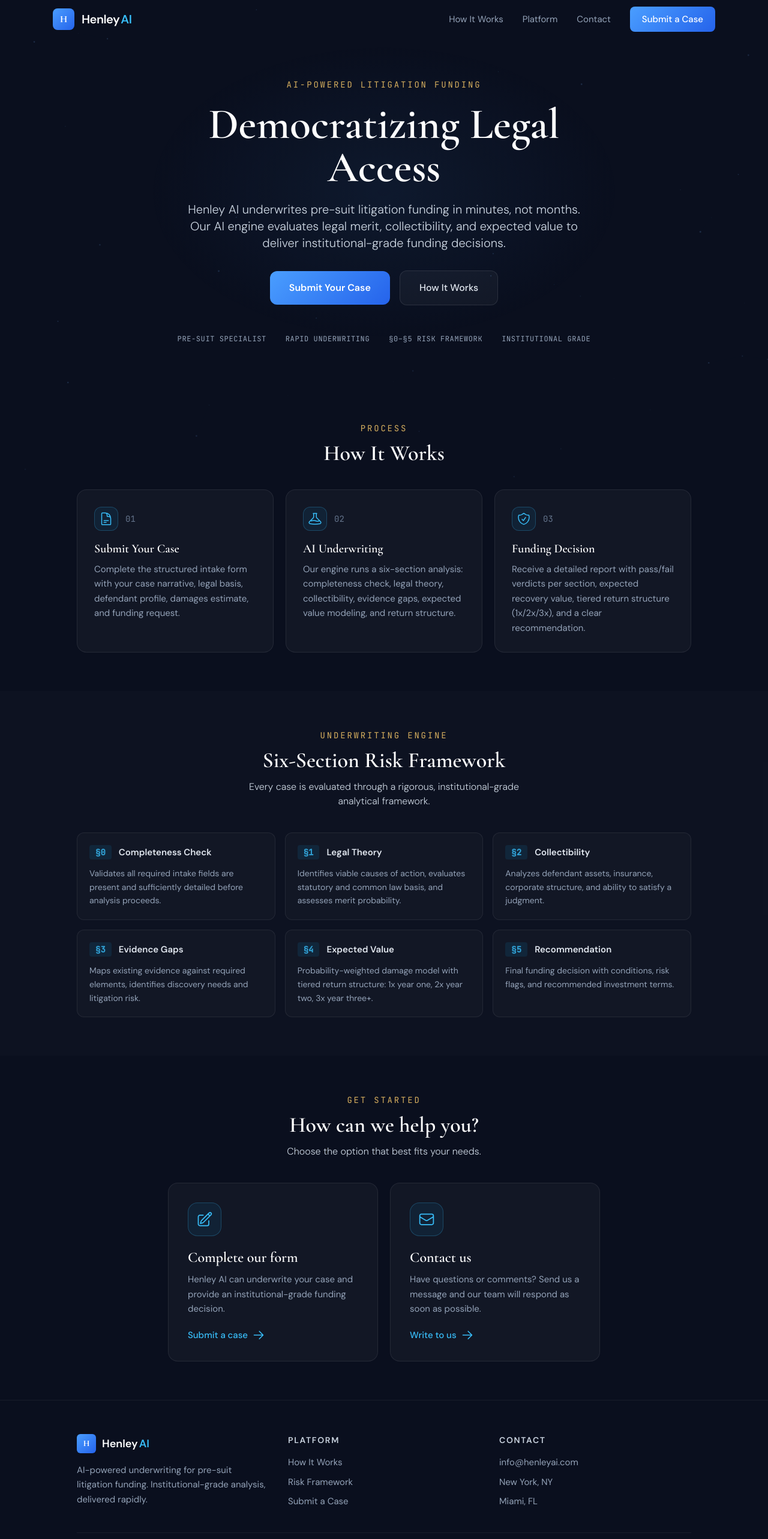
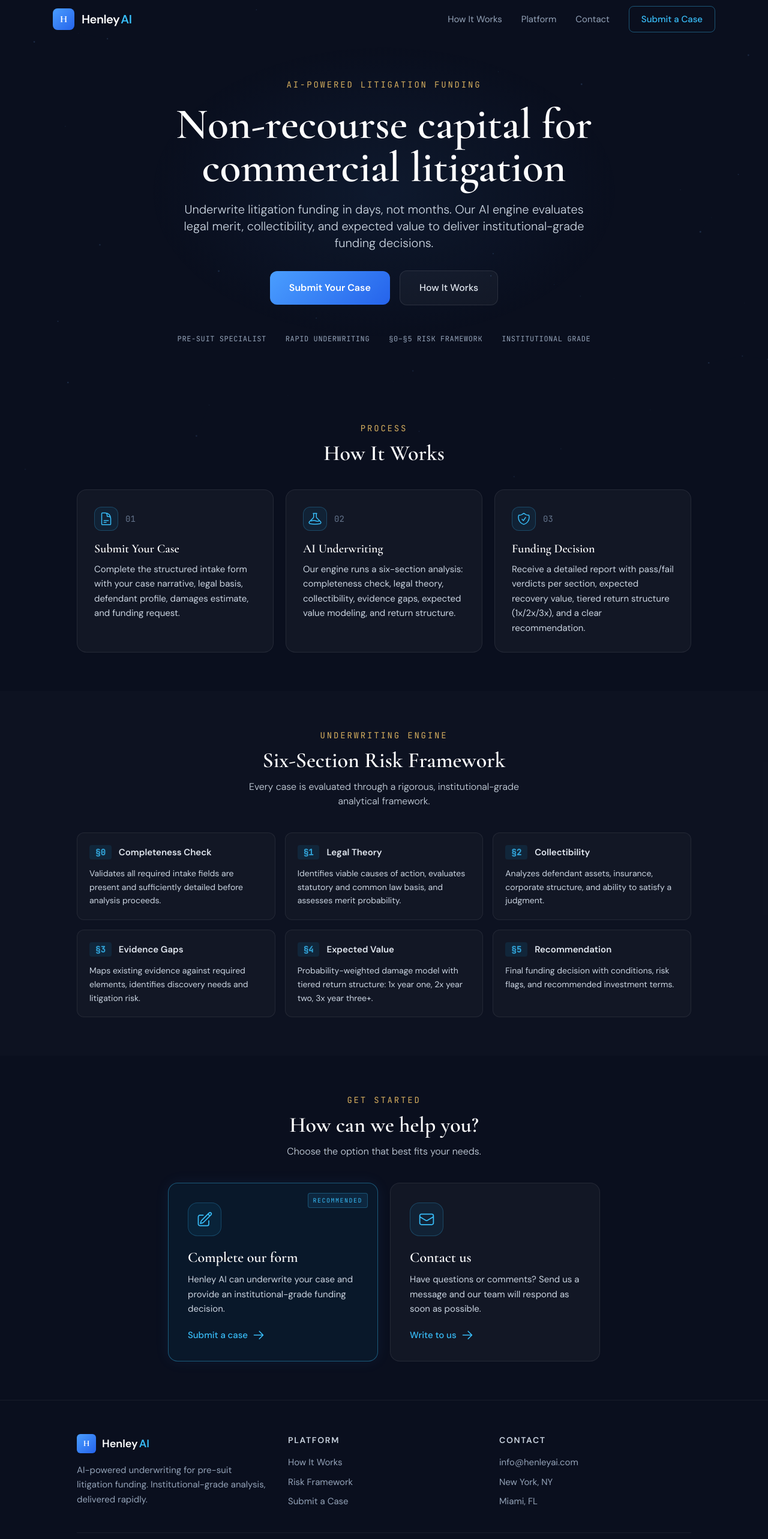
Before and after one commit to camwertheimer-blip/henley-ai, a Next.js app: page / in a window 1280 px wide. Shown: the top 2566 px of the page at 60% size. Built offline with nearby package versions, Linux system fonts and the light colour scheme.

Commit message:
style: bump body text contrast site-wide

```diff
--- a/src/app/page.tsx
+++ b/src/app/page.tsx
@@ -702,7 +702,7 @@
             <Field label="Funding Request" hint="Total litigation funding amount requested in US dollars.">
               <div className="flex items-center gap-2 mt-1">
                 <span className="text-3xl font-medium font-mono" style={{ color: "rgba(148,163,184,0.35)" }}>$</span>
-                <input type="text" inputMode="numeric" value={form.fundingRequest} disabled={loading} onChange={(e) => set("fundingRequest", fmtCurrency(e.target.value))} onFocus={() => setFocus("fundingRequest")} onBlur={() => setFocus(null)} placeholder="0" className="w-full bg-transparent text-3xl font-medium text-white placeholder:text-slate-600/40 outline-none font-mono disabled:opacity-30" />
+                <input type="text" inputMode="numeric" value={form.fundingRequest} disabled={loading} onChange={(e) => set("fundingRequest", fmtCurrency(e.target.value))} onFocus={() => setFocus("fundingRequest")} onBlur={() => setFocus(null)} placeholder="250,000" className="w-full bg-transparent text-3xl font-medium text-white placeholder:text-slate-600 outline-none font-mono disabled:opacity-30" />
               </div>
             </Field>
             <Field label="Legal Representation" hint="Current status of legal counsel for this matter.">
@@ -921,9 +921,9 @@
               {["How It Works", "Platform", "Contact"].map((l) => (
                 <a key={l} href={`#${l.toLowerCase().replace(/\s+/g, "-")}`} className="text-[15px] text-slate-400 hover:text-white transition-colors duration-200">{l}</a>
               ))}
-              <button onClick={scrollToForm} className="text-[15px] font-medium text-white px-5 py-2.5 rounded-lg transition-all duration-200 hover:brightness-110" style={{ background: "linear-gradient(135deg, #4a9eff 0%, #2563eb 100%)" }}>Submit a Case</button>
+              <button onClick={scrollToForm} className="text-[15px] font-medium text-sky-400 px-5 py-2.5 rounded-lg border border-sky-400/40 bg-transparent hover:bg-sky-400/10 hover:border-sky-400/60 transition-all duration-200">Submit a Case</button>
             </nav>
-            <button onClick={scrollToForm} className="md:hidden text-sm font-medium text-white px-4 py-2 rounded-lg" style={{ background: "linear-gradient(135deg, #4a9eff 0%, #2563eb 100%)" }}>Submit a Case</button>
+            <button onClick={scrollToForm} className="md:hidden text-sm font-medium text-sky-400 px-4 py-2 rounded-lg border border-sky-400/40 bg-transparent">Submit a Case</button>
           </div>
         </header>
 
@@ -934,9 +934,9 @@
             <div className="anim-up" style={{ animationDelay: "0.1s" }}>
               <p className="font-mono text-sm tracking-[0.2em] uppercase mb-5" style={{ color: "var(--gold)" }}>AI-Powered Litigation Funding</p>
             </div>
-            <h1 className="font-display text-5xl sm:text-6xl md:text-[4.5rem] font-semibold text-white leading-[1.08] mb-5 anim-up" style={{ animationDelay: "0.2s" }}>Democratizing Legal Access</h1>
+            <h1 className="font-display text-5xl sm:text-6xl md:text-[4.5rem] font-semibold text-white leading-[1.08] mb-5 anim-up" style={{ animationDelay: "0.2s" }}> Non-recourse capital for commercial litigation</h1>
             <p className="text-lg md:text-xl text-slate-300 font-light leading-relaxed max-w-2xl mx-auto mb-8 anim-up" style={{ animationDelay: "0.3s" }}>
-              Henley AI underwrites pre-suit litigation funding in minutes, not months. Our AI engine evaluates legal merit, collectibility, and expected value to deliver institutional-grade funding decisions.
+              Underwrite litigation funding in days, not months. Our AI engine evaluates legal merit, collectibility, and expected value to deliver institutional-grade funding decisions.
             </p>
             <div className="flex flex-col sm:flex-row items-center justify-center gap-4 anim-up" style={{ animationDelay: "0.4s" }}>
               <button onClick={scrollToForm} className="px-8 py-4 rounded-xl text-white font-semibold text-base transition-all duration-200 hover:brightness-110 hover:-translate-y-0.5 hover:shadow-[0_12px_40px_rgba(74,158,255,0.25)]" style={{ background: "linear-gradient(135deg, #4a9eff 0%, #2563eb 100%)" }}>Submit Your Case</button>
@@ -969,7 +969,7 @@
                     <span className="font-mono text-sm text-slate-500">{step.num}</span>
                   </div>
                   <h3 className="font-display text-xl text-white font-semibold mb-2">{step.title}</h3>
-                  <p className="text-[15px] text-slate-400 leading-relaxed">{step.desc}</p>
+                  <p className="text-[15px] text-slate-300 leading-relaxed">{step.desc}</p>
                 </div>
               ))}
             </div>
@@ -998,7 +998,7 @@
                     <span className="font-mono text-sm font-bold text-sky-400/80 bg-sky-500/[0.1] px-2.5 py-0.5 rounded">{item.s}</span>
                     <h3 className="text-[15px] font-semibold text-slate-200">{item.t}</h3>
                   </div>
-                  <p className="text-sm text-slate-400 leading-relaxed">{item.d}</p>
+                  <p className="text-sm text-slate-300 leading-relaxed">{item.d}</p>
                 </div>
               ))}
             </div>
@@ -1020,17 +1020,18 @@
                 <div className="grid sm:grid-cols-2 gap-5">
                   {/* Card 1: Complete the form */}
                   <button
-                    type="button"
-                    onClick={() => { setMode("form"); setTimeout(() => stepCardRef.current?.scrollIntoView({ behavior: "smooth", block: "start" }), 80); }}
-                    className="group text-left rounded-2xl border border-white/[0.08] bg-white/[0.035] p-8 hover:border-sky-400/30 hover:bg-sky-500/[0.04] hover:-translate-y-1 hover:shadow-[0_12px_40px_rgba(74,158,255,0.12)] transition-all duration-300"
-                  >
+  type="button"
+  onClick={() => { setMode("form"); setTimeout(() => stepCardRef.current?.scrollIntoView({ behavior: "smooth", block: "start" }), 80); }}
+  className="group relative text-left rounded-2xl border border-sky-400/40 bg-sky-500/[0.06] p-8 shadow-[0_0_24px_rgba(74,158,255,0.08)] hover:border-sky-400/60 hover:bg-sky-500/[0.09] hover:-translate-y-1 hover:shadow-[0_12px_40px_rgba(74,158,255,0.18)] transition-all duration-300"
+>
+  <span className="absolute top-4 right-4 text-[10px] font-mono uppercase tracking-[0.15em] text-sky-400 bg-sky-400/10 border border-sky-400/30 px-2 py-1 rounded">Recommended</span>
                     <div className="w-14 h-14 rounded-2xl border border-sky-400/25 bg-sky-500/[0.08] flex items-center justify-center text-sky-400 mb-5 group-hover:bg-sky-500/[0.14] transition-colors">
                       <svg className="w-7 h-7" fill="none" viewBox="0 0 24 24" stroke="currentColor" strokeWidth={1.5}>
                         <path strokeLinecap="round" strokeLinejoin="round" d="M16.862 4.487l1.687-1.688a1.875 1.875 0 112.652 2.652L10.582 16.07a4.5 4.5 0 01-1.897 1.13L6 18l.8-2.685a4.5 4.5 0 011.13-1.897l8.932-8.931zm0 0L19.5 7.125M18 14v4.75A2.25 2.25 0 0115.75 21H5.25A2.25 2.25 0 013 18.75V8.25A2.25 2.25 0 015.25 6H10" />
                       </svg>
                     </div>
                     <h3 className="font-display text-2xl text-white font-semibold mb-2">Complete our form</h3>
-                    <p className="text-[15px] text-slate-400 leading-relaxed mb-5">Henley AI can underwrite your case and provide an institutional-grade funding decision.</p>
+                    <p className="text-[15px] text-slate-300 leading-relaxed mb-5">Henley AI can underwrite your case and provide an institutional-grade funding decision.</p>
                     <div className="flex items-center gap-2 text-sky-400 font-medium text-[15px]">
                       Submit a case
                       <svg className="w-5 h-5 transition-transform group-hover:translate-x-1" fill="none" viewBox="0 0 24 24" stroke="currentColor" strokeWidth={2}>
@@ -1051,7 +1052,7 @@
                       </svg>
                     </div>
                     <h3 className="font-display text-2xl text-white font-semibold mb-2">Contact us</h3>
-                    <p className="text-[15px] text-slate-400 leading-relaxed mb-5">Have questions or comments? Send us a message and our team will respond as soon as possible.</p>
+                    <p className="text-[15px] text-slate-300 leading-relaxed mb-5">Have questions or comments? Send us a message and our team will respond as soon as possible.</p>
                     <div className="flex items-center gap-2 text-sky-400 font-medium text-[15px]">
                       Write to us
                       <svg className="w-5 h-5 transition-transform group-hover:translate-x-1" fill="none" viewBox="0 0 24 24" stroke="currentColor" strokeWidth={2}>
@@ -1332,7 +1333,7 @@
             </div>
             <div className="pt-6 border-t border-white/[0.06] flex flex-col sm:flex-row items-center justify-between gap-3">
               <p className="text-sm text-slate-500">&copy; {new Date().getFullYear()} Henley AI. All rights reserved.</p>
-              <p className="text-sm text-white font-mono">Democratizing Legal Access</p>
+              <p className="text-sm text-white font-mono"> Non-recourse capital for commercial litigation</p>
             </div>
           </div>
         </footer>
```
